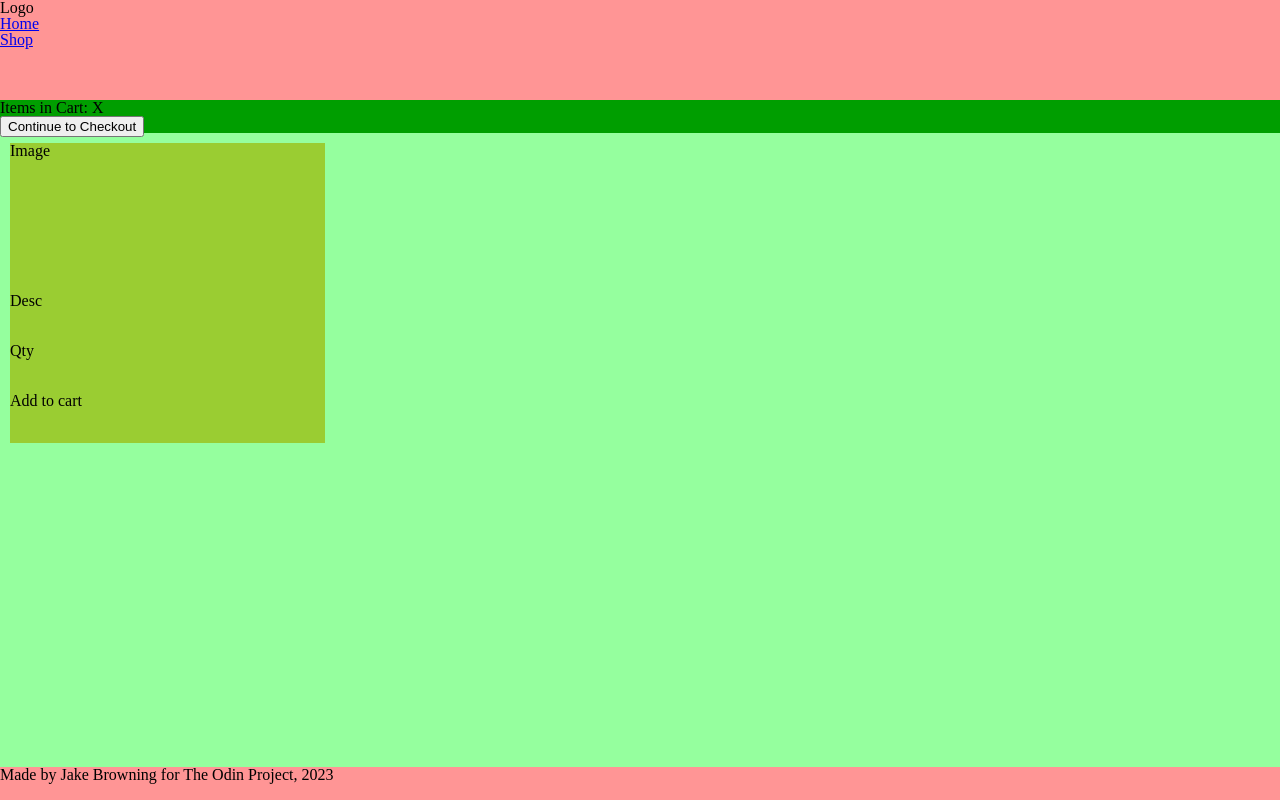
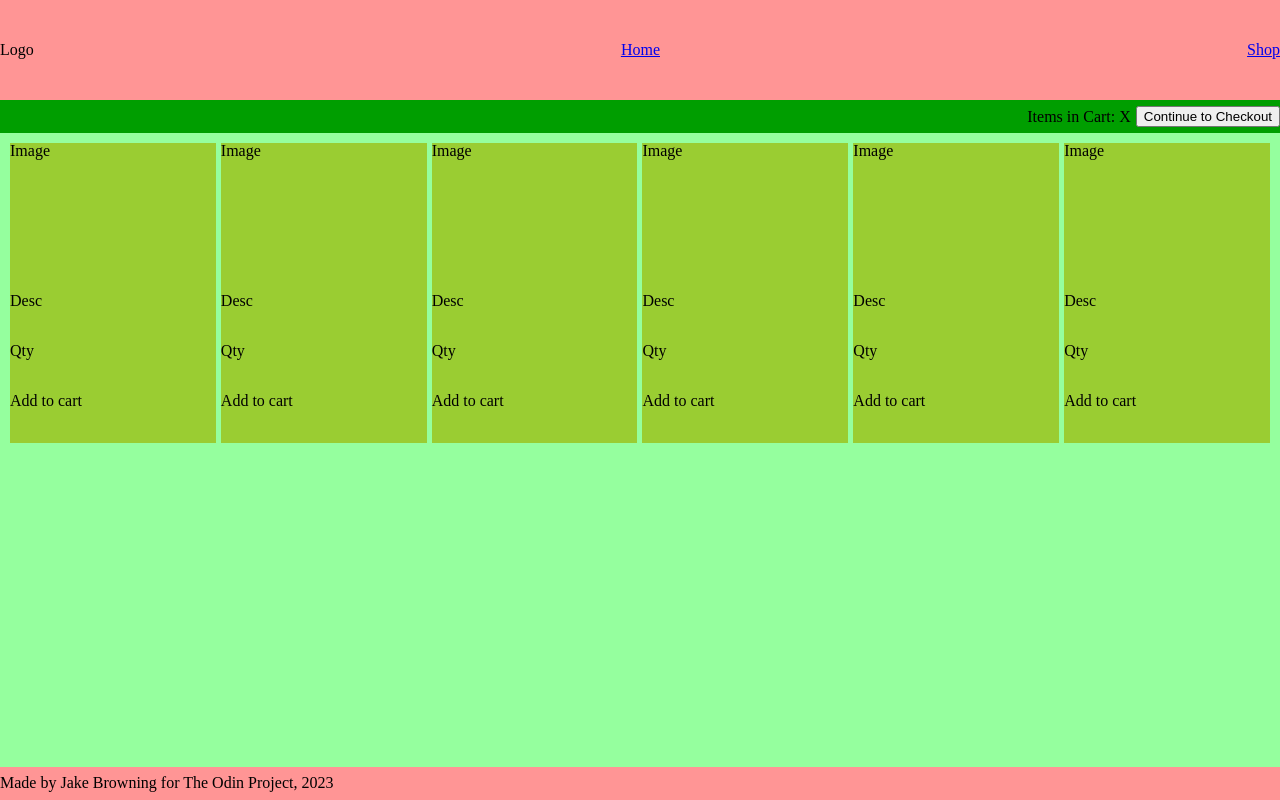
Before and after one commit to JakeBrowning90/shopping-cart, a React (Create React App) app in the folder shopping-cart/: page /shop in a window 1280 px wide. Built offline with nearby package versions, Linux system fonts and the light colour scheme.

Commit message:
Adjust display of header, footer, and cartDiv

```diff
--- a/shopping-cart/src/components/Nav.js
+++ b/shopping-cart/src/components/Nav.js
@@ -4,8 +4,8 @@ function Nav() {
   return (
     <div id="Nav">
       <nav>
-        <h1>Logo</h1>
         <ul>
+          <li><h1>Logo</h1></li>
           <Link to='/'>
             <li>Home</li>
           </Link>
--- a/shopping-cart/src/components/Shop.js
+++ b/shopping-cart/src/components/Shop.js
@@ -9,6 +9,11 @@ function Shop() {
       </div>
       <div id="itemDisplayDiv">
         <ItemCard />
+        <ItemCard />
+        <ItemCard />
+        <ItemCard />
+        <ItemCard />
+        <ItemCard />
       </div>
     </div>
   );
--- a/shopping-cart/src/styles/style.css
+++ b/shopping-cart/src/styles/style.css
@@ -4,12 +4,17 @@
     flex-direction: column;
 }
 
-#Nav, #footer{
+#Nav, #Nav > *, ul, #footer{
     background-color: rgb(255, 149, 149);
+    display: flex;
+    flex-direction: row;
+    justify-content: space-between;
+    align-items: center;
+    width: 100%;
 }
 
 #Nav {
-    height: 15%
+    height: 15%;
 }
 
 #footer{
@@ -30,17 +35,24 @@
 
 #cartDiv {
     background-color: rgb(0, 158, 0);
-    height: 5%
+    height: 5%;
+    display: flex;
+    justify-content: end;
+    align-items: center;
+    gap: 5px;
 }
 
 #itemDisplayDiv {
     padding: 10px;
+    display: grid;
+    grid-template-columns: repeat(auto-fit, minmax(200px, 1fr));
+    gap: 5px;
 }
 
 .ItemCard {
     background-color: yellowgreen;
     height: 300px;
-    width: 25%;
+    /* width: 25%; */
     display: grid;
     grid-template-rows: 3fr repeat(3, 1fr);
 }
```
